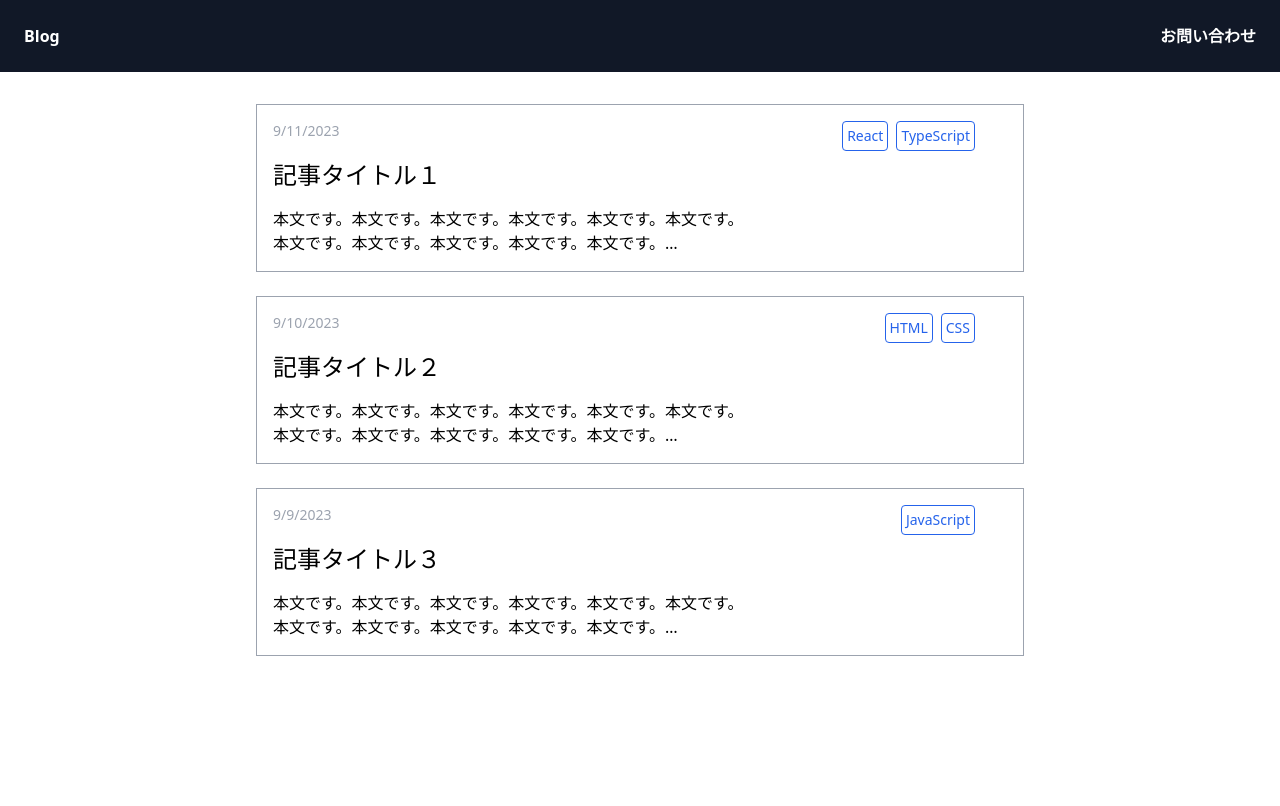
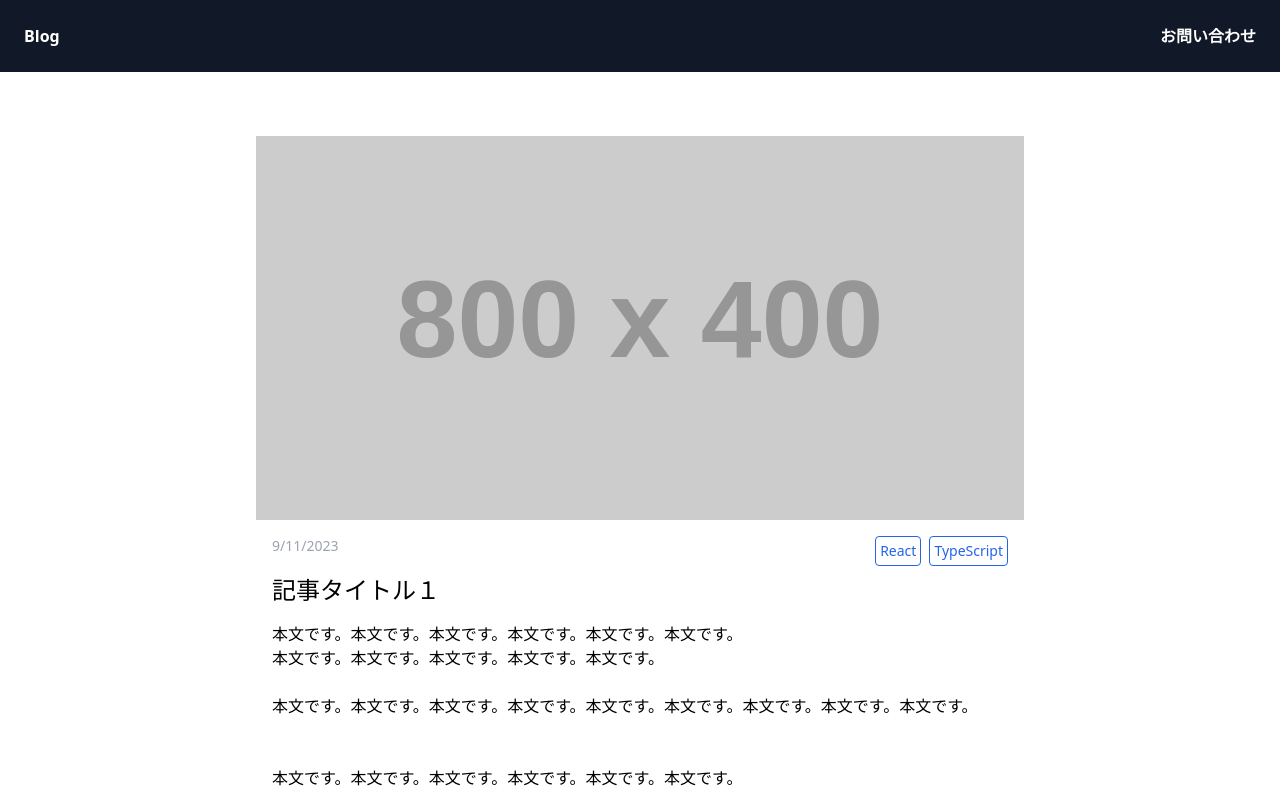
Before and after one commit to hayato33/test-app, a React (Create React App) app: page /posts/1 in a window 1280 px wide. Built offline with nearby package versions, Linux system fonts and the light colour scheme.

Commit message:
課題2実装

```diff
--- a/package.json
+++ b/package.json
@@ -9,6 +9,7 @@
     "html-react-parser": "^5.1.12",
     "react": "^18.3.1",
     "react-dom": "^18.3.1",
+    "react-router-dom": "^6.25.1",
     "react-scripts": "5.0.1",
     "web-vitals": "^2.1.4"
   },
--- a/src/App.js
+++ b/src/App.js
@@ -1,22 +1,22 @@
 import './output.css';
-import { posts } from './data/posts';
-import Post from './components/Post';
+import { Link, Route, Routes } from 'react-router-dom';
+import TopPage from './pages/TopPage';
+import PostPage from './pages/PostPage';
 
 export default function App() {
-  console.log(posts);
   return (
     <>
       <header className='p-6 flex justify-between bg-gray-900 text-white font-bold'>
         <h1>
-          <a href=''>Blog</a>
+          <Link to='/'>Blog</Link>
         </h1>
         <a href=''>お問い合わせ</a>
       </header>
-      <ul className='grid gap-6 max-w-3xl mt-8 mx-auto'>
-        {posts.map((post) => (
-          <Post post={post} />
-        ))}
-      </ul>
+
+      <Routes>
+        <Route path='/' element={<TopPage />} />
+        <Route path='/posts/:id' element={<PostPage />} />
+      </Routes>
     </>
   );
 }
--- a/src/components/Post.js
+++ b/src/components/Post.js
@@ -1,11 +1,12 @@
 import parse from 'html-react-parser';
+import { Link } from 'react-router-dom';
 
 export default function Post({ post }) {
-  const { title, createdAt, categories, content } = post;
+  const { id, title, createdAt, categories, content } = post;
   const date = new Date(createdAt);
   return (
     <li className='border border-gray-400'>
-      <a href='' className='block p-4 pr-12'>
+      <Link to={`/posts/${id}`} className='block p-4 pr-12'>
         <div className='flex justify-between mb-2'>
           <time dateTime={date} className='text-sm text-gray-400'>
             {date.toLocaleDateString()}
@@ -22,7 +23,7 @@ export default function Post({ post }) {
         </div>
         <h2 className='text-2xl mb-4'>{title}</h2>
         <div className='line-clamp-2'>{parse(content)}</div>
-      </a>
+      </Link>
     </li>
   );
 }
--- a/src/index.js
+++ b/src/index.js
@@ -3,11 +3,14 @@ import ReactDOM from 'react-dom/client';
 import './output.css';
 import App from './App';
 import reportWebVitals from './reportWebVitals';
+import { BrowserRouter } from 'react-router-dom';
 
 const root = ReactDOM.createRoot(document.getElementById('root'));
 root.render(
   <React.StrictMode>
-    <App />
+    <BrowserRouter>
+      <App />
+    </BrowserRouter>
   </React.StrictMode>
 );
 
--- a/src/output.css
+++ b/src/output.css
@@ -582,6 +582,14 @@ video {
   margin-bottom: 0.5rem;
 }
 
+.mt-12 {
+  margin-top: 3rem;
+}
+
+.mt-16 {
+  margin-top: 4rem;
+}
+
 .line-clamp-2 {
   overflow: hidden;
   display: -webkit-box;
@@ -623,6 +631,14 @@ video {
 
 .max-w-3xl {
   max-width: 48rem;
+}
+
+.max-w-7xl {
+  max-width: 80rem;
+}
+
+.max-w-5xl {
+  max-width: 64rem;
 }
 
 .justify-between {
--- /dev/null
+++ b/src/pages/PostPage.js
@@ -0,0 +1,38 @@
+import { useParams } from 'react-router-dom';
+import { posts } from '../data/posts';
+import parse from 'html-react-parser';
+
+export default function PostPage() {
+  const { id } = useParams();
+  const { title, thumbnailUrl, createdAt, categories, content } = posts.find(
+    (post) => post['id'] === Number(id)
+  );
+  const date = new Date(createdAt);
+
+  return (
+    <>
+      <article className='max-w-3xl mx-auto mt-16'>
+        <img src={thumbnailUrl} alt='アイキャッチ画像' />
+
+        <div className='p-4'>
+          <div className='flex justify-between mb-2'>
+            <time dateTime={date} className='text-sm text-gray-400'>
+              {date.toLocaleDateString()}
+            </time>
+            <ul className='flex'>
+              {categories.map((category) => {
+                return (
+                  <li className='text-blue-600 border border-blue-600 ml-2 p-1 text-sm rounded'>
+                    {category}
+                  </li>
+                );
+              })}
+            </ul>
+          </div>
+          <h2 className='text-2xl mb-4'>{title}</h2>
+          <div>{parse(content)}</div>
+        </div>
+      </article>
+    </>
+  );
+}
--- /dev/null
+++ b/src/pages/TopPage.js
@@ -0,0 +1,14 @@
+import { posts } from '../data/posts';
+import Post from '../components/Post';
+
+export default function TopPage() {
+  return (
+    <>
+      <ul className='grid gap-6 max-w-3xl mt-8 mx-auto'>
+        {posts.map((post) => (
+          <Post post={post} />
+        ))}
+      </ul>
+    </>
+  );
+}
```
Also changed, not shown: 1 other file (tests, documents, lock files or other folders).
